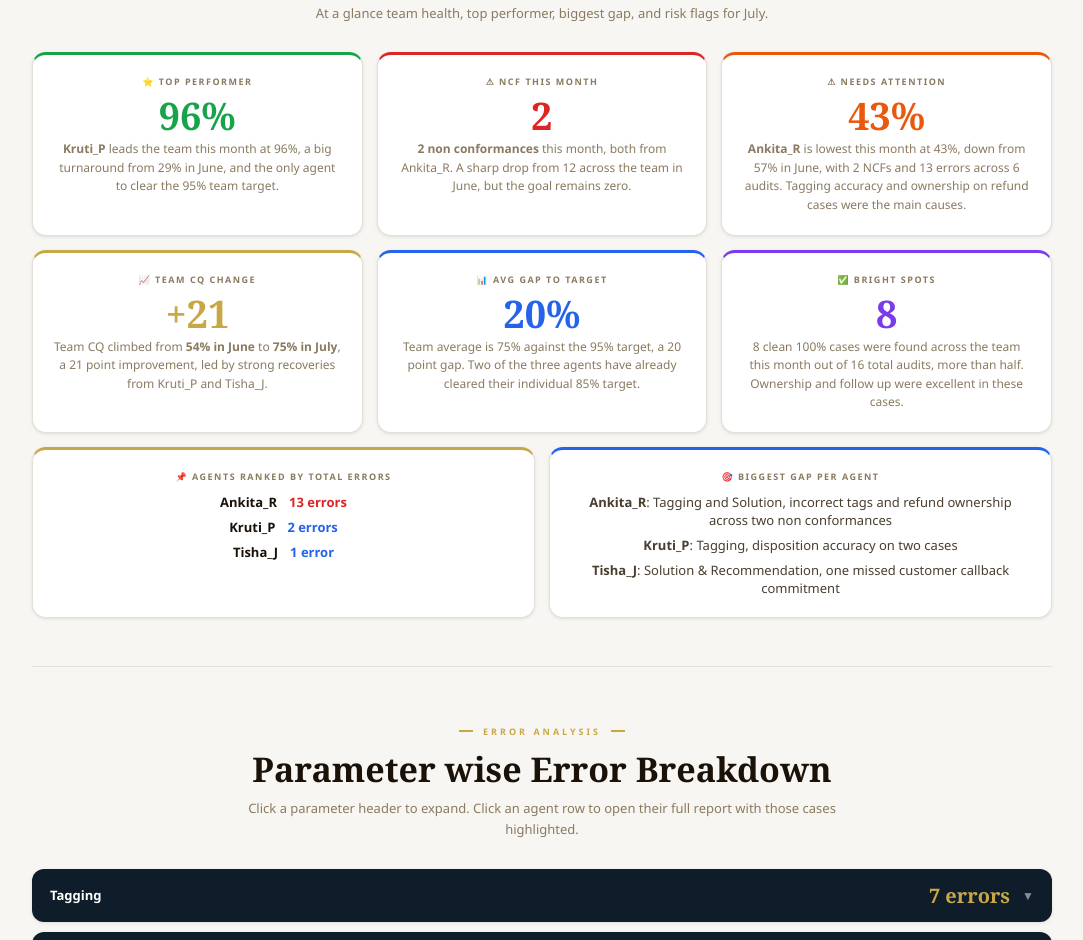
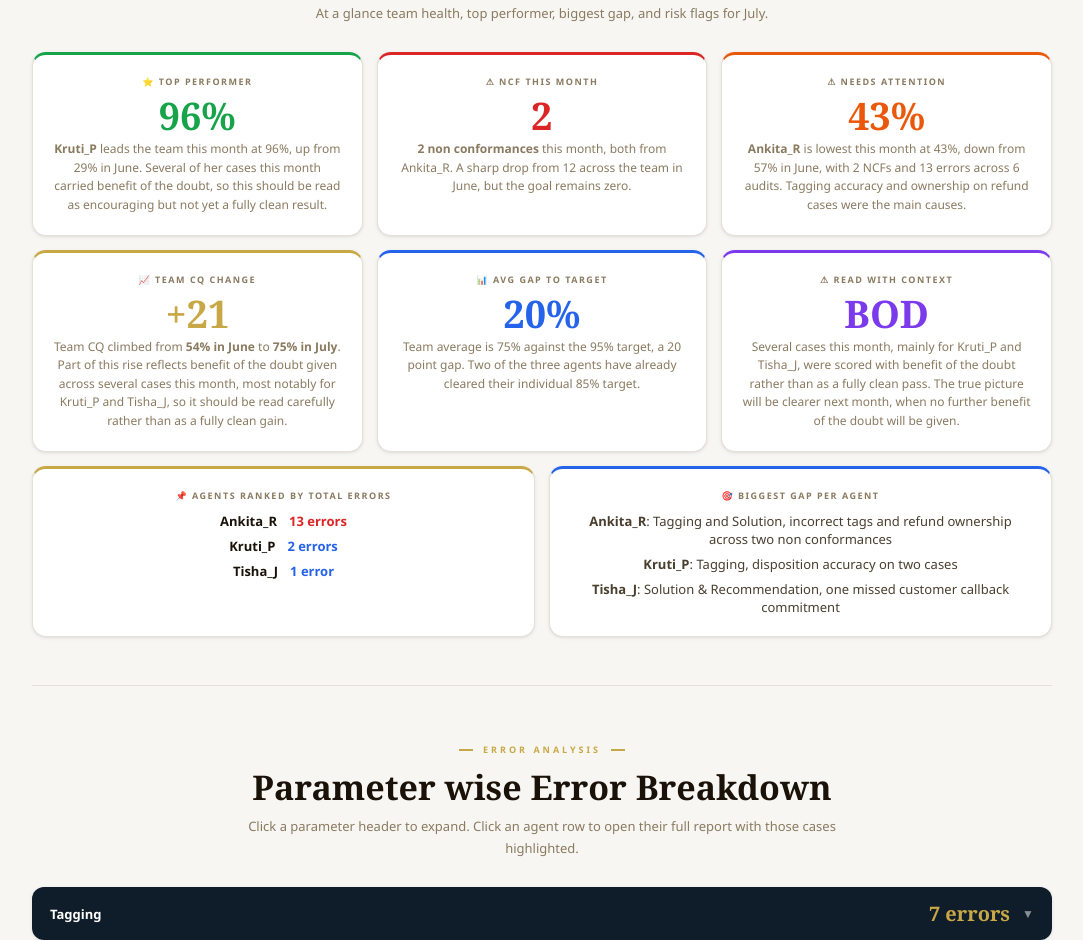
Before and after one commit to gouravm-crypto/cq-dashboard-experience, a plain HTML site: page index.html in a window 1280 px wide. Shown: the part 1776-2716 px from the top of the page, without its empty margins (98-1181 px from the left). Drawn offline with nearby package versions, Linux system fonts and the light colour scheme.

Commit message:
Add files via upload

```diff
--- a/data.js
+++ b/data.js
@@ -2,7 +2,7 @@ const AGENTS = {
   kruti: {
     name:"Kruti_P", initials:"KP", color:"#2563eb",
     cq:96, audits:5, ncf:0, totalErrors:2,
-    note:"Kruti's CQ has climbed sharply this month, from 29% in June to 96% in July. Consistent, clean handling across almost every escalation this month.",
+    note:"Kruti's CQ has climbed from 29% in June to 96% in July. Several cases this month were given benefit of the doubt while the team was running short staffed, so this should be read as encouraging but not yet a fully clean result. Worth watching closely once benefit of the doubt is no longer given from next month.",
     params:{ss:0, sol:0, prob:0, fu:0, tag:2, cc:0},
     aois:[
       {cat:"tag", label:"Tagging", text:"Match the disposition and tag to what the customer actually reported, not to the option that looks closest. On both flagged cases this month, the tag chosen did not match the customer's own description of the issue. A quick reread of the customer's message before closing avoids this."}
@@ -19,7 +19,7 @@ const AGENTS = {
   tisha: {
     name:"Tisha_J", initials:"TJ", color:"#c8a846",
     cq:93, audits:5, ncf:0, totalErrors:1,
-    note:"Tisha's CQ has improved well this month, from 48% in June to 93% in July.",
+    note:"Tisha's CQ has climbed from 48% in June to 93% in July. As with Kruti, several of her cases this month carried benefit of the doubt given the staffing gap, so this should be read as encouraging but not yet a fully clean result. Worth watching closely once benefit of the doubt is no longer given from next month.",
     params:{ss:0, sol:1, prob:0, fu:0, tag:0, cc:0},
     aois:[
       {cat:"sol", label:"Solution & Rec.", text:"When a customer callback is specifically requested, whether by the store or in the case notes, that call needs to happen. Speaking with the store alone does not close the loop for the customer waiting on the other end. Please follow through on direct callback commitments every time, even when the update itself has already been shared internally."}
--- a/index.html
+++ b/index.html
@@ -391,12 +391,12 @@ section+section{border-top:1px solid var(--section-bdr);}
     <div class="sec-ttl">Key Observations</div>
     <div class="sec-sub">At a glance team health, top performer, biggest gap, and risk flags for July.</div>
     <div class="insight-grid">
-      <div class="ic green"><div class="ic-label">⭐ Top Performer</div><div class="ic-val green">96%</div><div class="ic-sub"><strong>Kruti_P</strong> leads the team this month at 96%, a big turnaround from 29% in June, and the only agent to clear the 95% team target.</div></div>
+      <div class="ic green"><div class="ic-label">⭐ Top Performer</div><div class="ic-val green">96%</div><div class="ic-sub"><strong>Kruti_P</strong> leads the team this month at 96%, up from 29% in June. Several of her cases this month carried benefit of the doubt, so this should be read as encouraging but not yet a fully clean result.</div></div>
       <div class="ic red"><div class="ic-label">⚠ NCF This Month</div><div class="ic-val red">2</div><div class="ic-sub"><strong>2 non conformances</strong> this month, both from Ankita_R. A sharp drop from 12 across the team in June, but the goal remains zero.</div></div>
       <div class="ic orange"><div class="ic-label">⚠ Needs Attention</div><div class="ic-val orange">43%</div><div class="ic-sub"><strong>Ankita_R</strong> is lowest this month at 43%, down from 57% in June, with 2 NCFs and 13 errors across 6 audits. Tagging accuracy and ownership on refund cases were the main causes.</div></div>
-      <div class="ic gold"><div class="ic-label">📈 Team CQ Change</div><div class="ic-val gold">+21</div><div class="ic-sub">Team CQ climbed from <strong>54% in June</strong> to <strong>75% in July</strong>, a 21 point improvement, led by strong recoveries from Kruti_P and Tisha_J.</div></div>
+      <div class="ic gold"><div class="ic-label">📈 Team CQ Change</div><div class="ic-val gold">+21</div><div class="ic-sub">Team CQ climbed from <strong>54% in June</strong> to <strong>75% in July</strong>. Part of this rise reflects benefit of the doubt given across several cases this month, most notably for Kruti_P and Tisha_J, so it should be read carefully rather than as a fully clean gain.</div></div>
       <div class="ic blue"><div class="ic-label">📊 Avg Gap To Target</div><div class="ic-val blue">20%</div><div class="ic-sub">Team average is 75% against the 95% target, a 20 point gap. Two of the three agents have already cleared their individual 85% target.</div></div>
-      <div class="ic purple"><div class="ic-label">✅ Bright Spots</div><div class="ic-val purple">8</div><div class="ic-sub">8 clean 100% cases were found across the team this month out of 16 total audits, more than half. Ownership and follow up were excellent in these cases.</div></div>
+      <div class="ic purple"><div class="ic-label">⚠ Read With Context</div><div class="ic-val purple">BOD</div><div class="ic-sub">Several cases this month, mainly for Kruti_P and Tisha_J, were scored with benefit of the doubt rather than as a fully clean pass. The true picture will be clearer next month, when no further benefit of the doubt will be given.</div></div>
     </div>
     <div class="insight-grid-2">
       <div class="ic gold">
```
